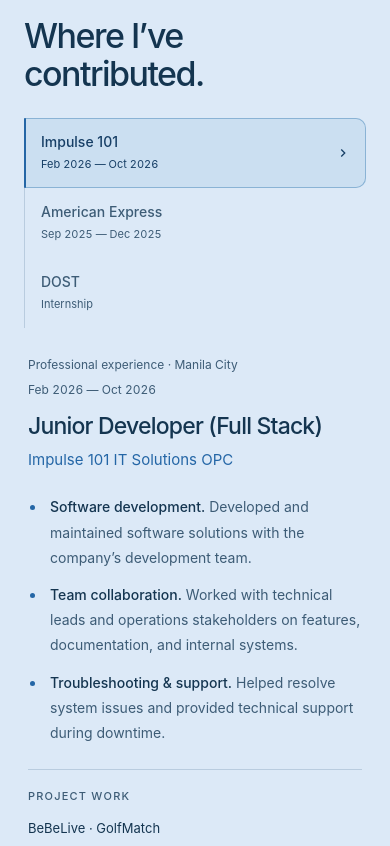
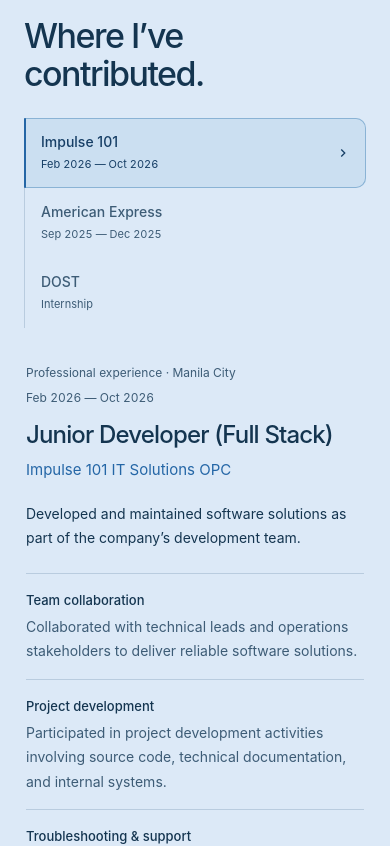
Before and after one commit to Emanuel-Nicholas-Manguera/eman-portfolio, a React (Vite) app: page / in a window 390 px wide. Shown: the part 1063-1909 px from the top of the page. Built offline with nearby package versions, Linux system fonts and the light colour scheme.

Commit message:
refactor: refine experience descriptions and layout

```diff
--- a/src/Experience.css
+++ b/src/Experience.css
@@ -6,6 +6,8 @@
   max-width: 1040px;
   margin-inline: auto;
   padding: 60px 0 44px;
+  /* Account for section padding when navigating below the fixed header. */
+  scroll-margin-top: -60px;
 }
 
 .portfolio[data-theme='dark'] .experience {
@@ -38,7 +40,7 @@
   display: grid;
   grid-template-columns: 250px minmax(0, 1fr);
   align-items: start;
-  gap: 40px;
+  gap: 48px;
 }
 
 .experience-companies {
@@ -140,7 +142,7 @@
 .experience-panel {
   position: absolute;
   inset: 0 0 auto;
-  padding: 4px 4px 8px;
+  padding: 4px 2px 8px;
   opacity: 0;
   visibility: hidden;
   transform: translateY(7px);
@@ -173,7 +175,7 @@
 
 .experience-panel h3 {
   margin: 13px 0 8px;
-  font-size: clamp(23px, 2.4vw, 29px);
+  font-size: clamp(24px, 2.6vw, 32px);
   font-weight: 500;
   line-height: 1.25;
   letter-spacing: -.035em;
@@ -199,19 +201,39 @@
   font-variant-numeric: tabular-nums;
 }
 
-.experience-contributions {
-  display: grid;
-  gap: 12px;
-  margin: 22px 0 0;
-  padding-left: 18px;
-  color: var(--muted-text);
+.experience-summary {
+  margin: 20px 0 0;
+  color: var(--text);
   font-size: 15px;
   line-height: 1.75;
 }
 
-.experience-contributions li { padding-left: 4px; }
-.experience-contributions li::marker { color: var(--accent); }
-.experience-contributions strong { color: var(--text); font-weight: 500; }
+.experience-contributions {
+  display: grid;
+  margin: 22px 0 0;
+  padding: 0;
+  list-style: none;
+  color: var(--muted-text);
+  font-size: 14px;
+  line-height: 1.7;
+}
+
+.experience-contributions li {
+  display: grid;
+  grid-template-columns: 150px minmax(0, 1fr);
+  gap: 18px;
+  padding: 15px 0;
+  border-top: 1px solid var(--header-border);
+}
+
+.experience-contributions li:last-child { padding-bottom: 0; }
+.experience-contributions strong {
+  color: var(--text);
+  font-size: 13px;
+  font-weight: 500;
+  line-height: 1.7;
+}
+.experience-contributions p { margin: 0; }
 
 .experience-details {
   display: flex;
@@ -273,6 +295,7 @@
 }
 
 .experience-kind,
+.experience-summary,
 .experience-contributions strong,
 .experience-detail-label,
 .experience-employer,
@@ -286,16 +309,18 @@
 }
 
 @media (max-width: 900px) {
-  .experience-layout { grid-template-columns: 230px minmax(0, 1fr); gap: 28px; }
+  .experience-layout { grid-template-columns: 210px minmax(0, 1fr); gap: 24px; }
+  .experience-contributions li { grid-template-columns: minmax(0, 1fr); gap: 4px; }
 }
 
 @media (max-width: 760px) {
-  .experience { padding: 40px 0 32px; }
+  .experience { padding: 40px 0 32px; scroll-margin-top: -40px; }
   .experience-heading h2 { margin-bottom: 24px; }
-  .experience-layout { grid-template-columns: minmax(0, 1fr); gap: 24px; }
+  .experience-layout { grid-template-columns: minmax(0, 1fr); gap: 32px; }
   .experience-tab { min-height: 70px; padding: 12px 16px; }
   .experience-tab-copy { gap: 4px; }
-  .experience-contributions { font-size: 14px; line-height: 1.8; }
+  .experience-summary { font-size: 14px; }
+  .experience-contributions { font-size: 14px; line-height: 1.75; }
   .experience-employer { font-size: 15px; }
 }
 
--- a/src/Experience.tsx
+++ b/src/Experience.tsx
@@ -11,11 +11,12 @@ const experiences = [
     location: 'Manila City',
     dates: { start: '2026-02', end: '2026-10', label: 'Feb 2026 — Oct 2026' },
     kind: 'Professional experience',
-    projects: ['BeBeLive', 'GolfMatch'],
+    projects: [],
+    summary: 'Developed and maintained software solutions as part of the company’s development team.',
     contributions: [
-      { title: 'Software development', detail: 'Developed and maintained software solutions with the company’s development team.' },
-      { title: 'Team collaboration', detail: 'Worked with technical leads and operations stakeholders on features, documentation, and internal systems.' },
-      { title: 'Troubleshooting & support', detail: 'Helped resolve system issues and provided technical support during downtime.' },
+      { title: 'Team collaboration', detail: 'Collaborated with technical leads and operations stakeholders to deliver reliable software solutions.' },
+      { title: 'Project development', detail: 'Participated in project development activities involving source code, technical documentation, and internal systems.' },
+      { title: 'Troubleshooting & support', detail: 'Assisted in troubleshooting system issues and providing technical support during system downtime when needed.' },
     ],
     languages: ['TypeScript', 'JavaScript', 'SQL', 'Git'],
   },
@@ -28,10 +29,11 @@ const experiences = [
     dates: { start: '2025-09', end: '2025-12', label: 'Sep 2025 — Dec 2025' },
     kind: 'Internship',
     projects: [],
+    summary: 'Developed the backend and data architecture for a mobile performance reporting app used by Global Servicing directors and vice presidents.',
     contributions: [
-      { title: 'Reporting infrastructure', detail: 'Developed backend and data architecture for a mobile performance reporting app used by Global Servicing directors and vice presidents.' },
-      { title: '12 business metrics', detail: 'Built Power BI data models, Power Query workflows, and DAX measures using Excel and reporting data.' },
-      { title: 'Validation & presentation', detail: 'Validated the solution with business analysts and presented it to senior leadership, receiving a vice president’s endorsement to present it globally.' },
+      { title: '12 key business metrics', detail: 'Built Power BI data models, Power Query (M) ETL workflows, and DAX measures to support performance reporting.' },
+      { title: 'Data quality & testing', detail: 'Worked with business analysts to validate data, test and optimize the backend, and align reporting with business requirements.' },
+      { title: 'Leadership presentation', detail: 'Presented the solution to senior leadership and received a vice president’s endorsement to present it globally.' },
     ],
     languages: ['Power Query M', 'DAX'],
   },
@@ -45,13 +47,14 @@ const experiences = [
     // Omit the dates until the duplicate range in the résumé is confirmed.
     dates: null,
     kind: 'Internship',
-    projects: ['DOST INSPIRE'],
+    projects: [],
+    summary: 'Contributed to DOST INSPIRE, developing web modules and dashboards for executive insights and data analytics.',
     contributions: [
-      { title: 'Web development', detail: 'Enhanced web modules and built reusable interface templates from system specifications.' },
-      { title: 'Analytics dashboards', detail: 'Contributed dashboards for executive insights and data analytics to the DOST INSPIRE system.' },
-      { title: 'Account features', detail: 'Implemented authentication, user management, and account modules, collaborating with the team through Git.' },
+      { title: 'Web modules & interfaces', detail: 'Enhanced modules from system specifications using PHP and JavaScript, and built reusable interface templates.' },
+      { title: 'Authentication & accounts', detail: 'Implemented authentication, user management, and account modules for the system.' },
+      { title: 'Team integration', detail: 'Used Git to collaborate with the development team, keeping changes integrated and the code maintainable.' },
     ],
-    languages: ['PHP', 'JavaScript', 'CSS', 'Git'],
+    languages: ['PHP', 'JavaScript', 'CSS', 'Laravel', 'Vue.js', 'Git'],
   },
 ]
 
@@ -190,10 +193,12 @@ export function Experience() {
                 <h3>{experience.role}</h3>
                 <p className="experience-employer">{experience.company}</p>
                 {experience.department && <p className="experience-department">{experience.department}</p>}
+                <p className="experience-summary">{experience.summary}</p>
                 <ul className="experience-contributions">
                   {experience.contributions.map((contribution) => (
                     <li key={contribution.title}>
-                      <strong>{contribution.title}.</strong> {contribution.detail}
+                      <strong>{contribution.title}</strong>
+                      <p>{contribution.detail}</p>
                     </li>
                   ))}
                 </ul>
```
